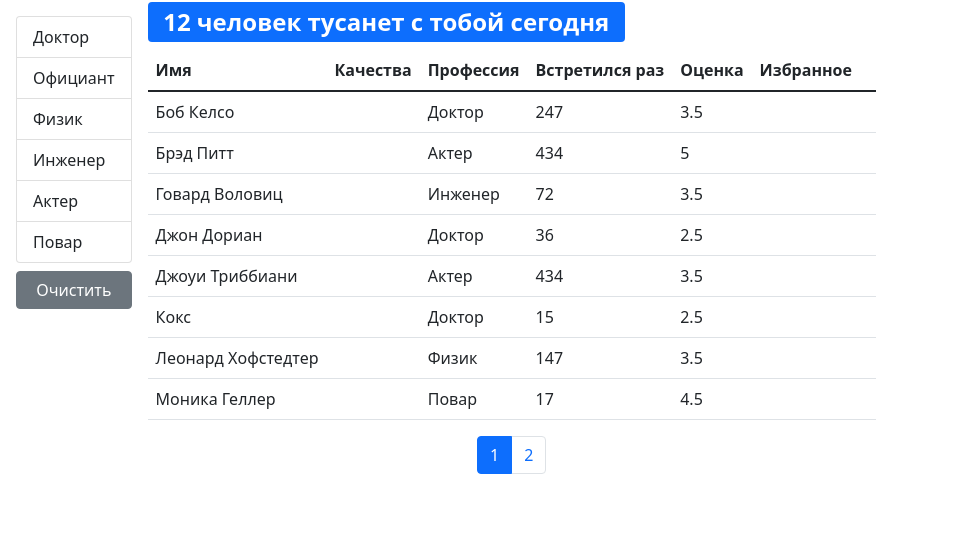
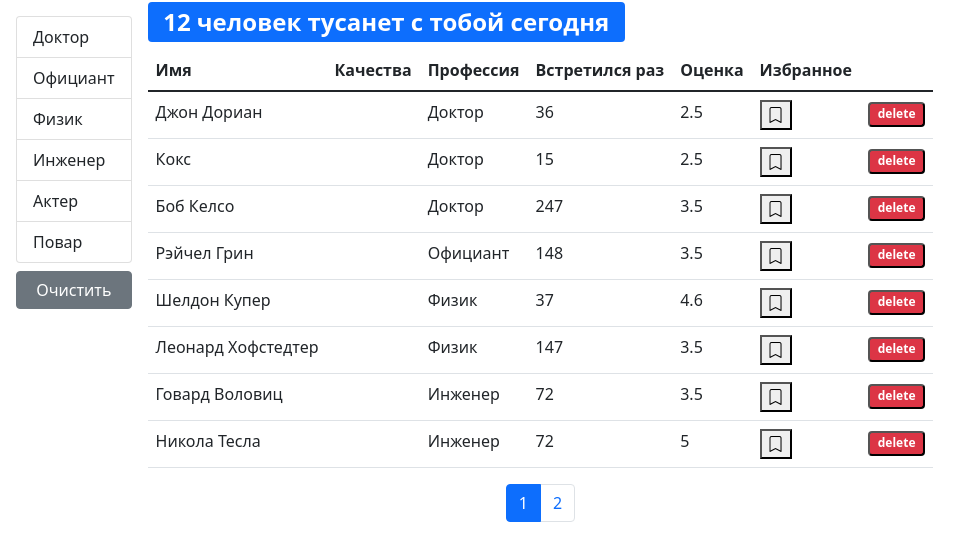
Before and after one commit to NikePro777/fast-company, a React (Create React App) app: page / in a window 1280 px wide. Shown: the top 560 px of the page, without its empty margins (0-980 px from the left). Built offline with nearby package versions, Linux system fonts and the light colour scheme.

Commit message:
add buttons visible

```diff
--- a/src/app/components/tableBody.jsx
+++ b/src/app/components/tableBody.jsx
@@ -3,12 +3,22 @@
 import _ from "lodash";
 
 const TableBody = ({ data, columns }) => {
+  const renderContent = (item, column) => {
+    if (columns[column].component) {
+      const component = columns[column].component;
+      if (typeof component === "function") {
+        return component(item);
+      }
+      return component;
+    }
+    return _.get(item, columns[column].path);
+  };
   return (
     <tbody>
       {data.map((item) => (
         <tr key={item._id}>
           {Object.keys(columns).map((column) => (
-            <td key={column}>{_.get(item, columns[column].path)}</td>
+            <td key={column}>{renderContent(item, column)}</td>
           ))}
         </tr>
       ))}
--- a/src/app/components/tableHeader.jsx
+++ b/src/app/components/tableHeader.jsx
@@ -2,7 +2,7 @@
 import PropTypes from "prop-types";
 const TableHeader = ({ onSort, selectedSort, columns }) => {
   const handleSort = (item) => {
-    if (selectedSort.iter === item) {
+    if (selectedSort.path === item) {
       onSort({
         ...selectedSort,
         order: selectedSort.order === "asc" ? "desc" : "asc"
--- a/src/app/components/users.jsx
+++ b/src/app/components/users.jsx
@@ -40,7 +40,7 @@
     : allUsers;
 
   const count = filteredUsers.length;
-  const sortedUsers = _.orderBy(filteredUsers, [sortBy.iter], [sortBy.order]);
+  const sortedUsers = _.orderBy(filteredUsers, [sortBy.path], [sortBy.order]);
   const usersCrop = paginate(sortedUsers, currentPage, pageSize);
   const clearFilter = () => {
     setSelectedProf();
--- a/src/app/components/usersTable.jsx
+++ b/src/app/components/usersTable.jsx
@@ -2,16 +2,42 @@
 import PropTypes from "prop-types";
 import TableHeader from "./tableHeader";
 import TableBody from "./tableBody";
+import BookMark from "./bookmark";
 
-const UserTable = ({ users, onSort, selectedSort, ...rest }) => {
+const UserTable = ({
+  users,
+  onSort,
+  selectedSort,
+  handleToggleBookMark,
+  handleDelete,
+  ...rest
+}) => {
   const columns = {
     name: { path: "name", name: "Имя" },
     qualities: { name: "Качества" },
     professions: { path: "profession.name", name: "Профессия" },
     completedMeetings: { path: "completedMeetings", name: "Встретился раз" },
     rate: { path: "rate", name: "Оценка" },
-    bookmark: { path: "bookmark", name: "Избранное" },
-    delete: {}
+    bookmark: {
+      path: "bookmark",
+      name: "Избранное",
+      component: (user) => (
+        <BookMark
+          status={user.bookmark}
+          onClick={() => handleToggleBookMark(user._id)}
+        />
+      )
+    },
+    delete: {
+      component: (user) => (
+        <button
+          onClick={() => handleDelete(user._id)}
+          className="badge bg-danger"
+        >
+          delete
+        </button>
+      )
+    }
   };
 
   return (
@@ -30,7 +56,9 @@
 UserTable.propTypes = {
   users: PropTypes.array.isRequired,
   onSort: PropTypes.func.isRequired,
-  selectedSort: PropTypes.object.isRequired
+  selectedSort: PropTypes.object.isRequired,
+  handleToggleBookMark: PropTypes.func.isRequired,
+  handleDelete: PropTypes.func.isRequired
 };
 
 export default UserTable;
```
